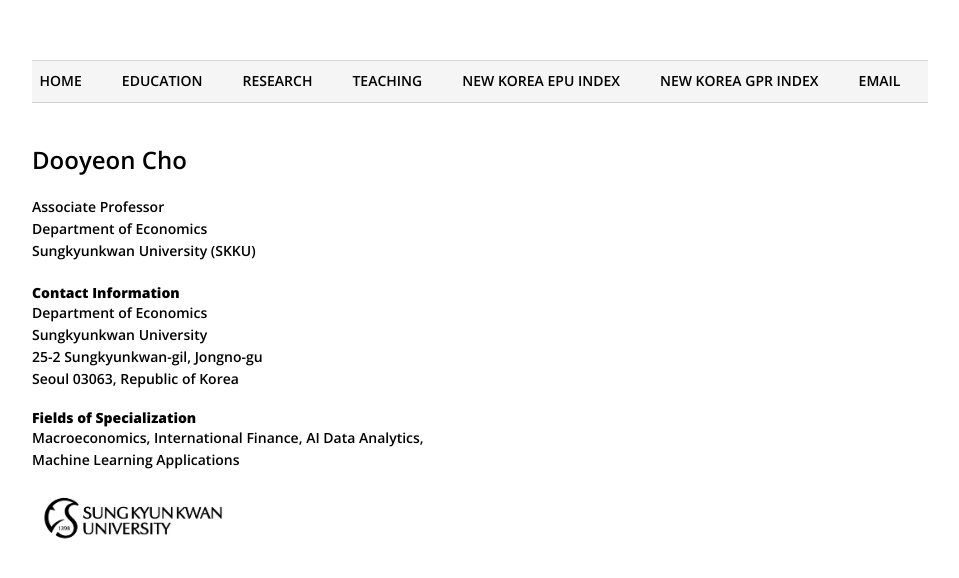
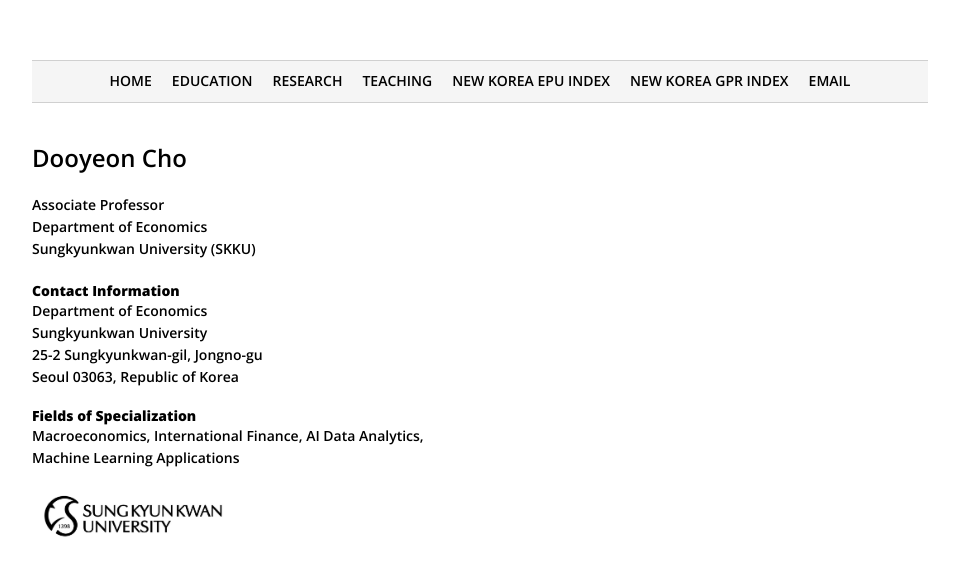
Before and after one commit to dooyeoncho/dooyeoncho.github.io, a Jekyll site: the page built from index.html, in a window 1280 px wide. Shown: the top 578 px of the page, without its empty margins (160-1119 px from the left). Built offline with Jekyll 4.4.1, drawn with Linux system fonts in a browser that asks for light colours.

Commit message:
Update default.html

```diff
--- a/_layouts/default.html
+++ b/_layouts/default.html
@@ -1,5 +1,13 @@
 <!DOCTYPE html>
 <html>
+
+<head>
+  <meta name="viewport" content="width=device-width, initial-scale=1">
+  <title>{{ page.title }}</title>
+
+  <link rel="stylesheet" type="text/css" href="/css/main.css">
+  {% seo %}
+</head>
 
 <link href="https://fonts.googleapis.com/css2?family=Open+Sans:wght@600;800&display=swap" rel="stylesheet">
 <meta name="viewport" content="width=device-width, initial-scale=1">
@@ -94,14 +102,6 @@
   </ul>
 </footer>
 
-<!-- ===== EXTRA LINES BELOW FOOTER (AS YOU HAD BEFORE) ===== -->
-<div>
-  <title>{{ page.title }}</title>
-  <link rel="stylesheet" type="text/css" href="/css/main.css">
-  {% seo %}
-</div>
-
-
 <body>
 
   {{ content }}
```
